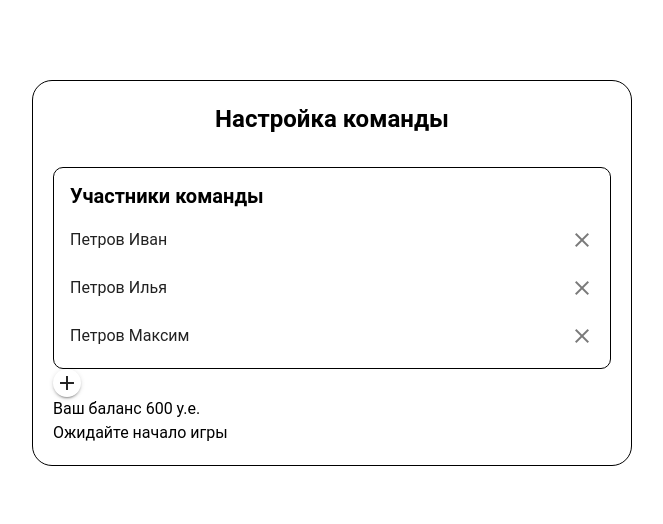
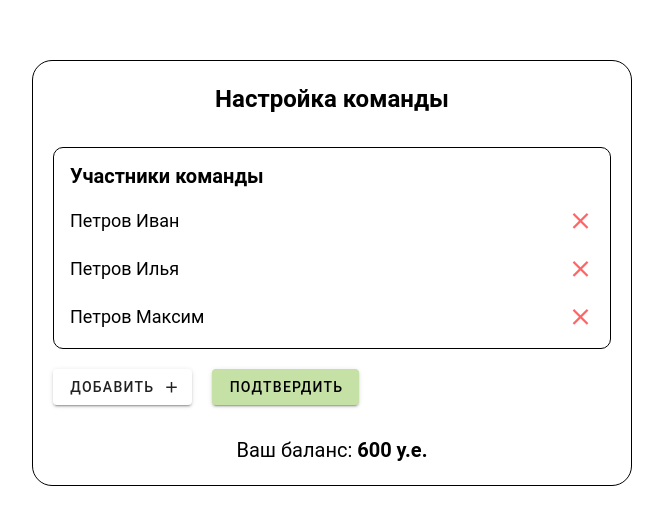
Before and after one commit to DDYunin/ui_game_carefully_startup, a Vue app: page /team in a window 1280 px wide. Shown: the part 142-666 px from the top of the page, without its empty margins (308-971 px from the left). Built offline with nearby package versions, Linux system fonts and the light colour scheme.

Commit message:
make team page

```diff
--- a/src/views/TeamView.vue
+++ b/src/views/TeamView.vue
@@ -1,45 +1,144 @@
 <script setup>
 import { ref } from 'vue';
 
-const items = ref(
-  [
-    { text: 'Петров Иван'},
-    { text: 'Петров Илья'},
-    { text: 'Петров Максим'},
+const items = ref([
+    { text: 'Петров Иван', id: 1},
+    { text: 'Петров Илья', id: 2},
+    { text: 'Петров Максим', id: 3},
   ]);
+
+const isReady = ref(false);
+const toggleReady = (on) => {
+  isReady.value = false;
+  if (on) {
+    isReady.value = true;
+  }
+}
+
+const deletePlayer = (delPlayerId) => {
+  items.value = items.value.filter(player => {
+    return player.id !== delPlayerId
+  })
+}
+
+const playerName = ref('');
+const playerSurName = ref('');
+
+const isDialogOpen = ref(false);
+const addPlayer = () => {
+  const name = playerName.value.trim();
+  const surname = playerSurName.value.trim()
+  if (
+    name === '' ||
+    surname === ''
+  ) {
+    return;
+  }
+  items.value.push({
+    id: Date.now(),
+    text: [name,surname].join(' ')
+  })
+  isDialogOpen.value = false
+}
+
 </script>
 
 <template>
   <div class="container">
     <div class="form">
       <header class="header">Настройка команды</header>
-      <div>
+      <div class="body">
         <v-list class="list">
           <v-list-subheader class="list__title">Участники команды</v-list-subheader>
-
           <v-list-item
             v-for="(item, i) in items"
             :key="i"
             :value="item"
-            color="primary"
+            class="list__item"
           >
           <template v-slot:append>
-            <v-icon icon="mdi-close"></v-icon>
+            <v-icon
+              icon="mdi-close"
+              class="list__delete-icon"
+              @click="deletePlayer(item.id)"
+            ></v-icon>
           </template>
             {{ item.text }}
           </v-list-item>
         </v-list>
-        <v-btn
-          density="compact"
-          icon="mdi-plus"
+        <div class="body__buttons">
+          <v-btn
+            append-icon="mdi-plus"
+            @click="isDialogOpen = true"
+          >
+            Добавить
+          </v-btn>
+          <v-btn
+            v-if="!isReady"
+            @click="toggleReady(true)"
+            color="light-green-lighten-3"
+          >
+            Подтвердить
+          </v-btn>
+          <v-btn
+            v-else
+            @click="toggleReady(false)"
+            color="red-darken-2"
+          >
+            Отменить
+          </v-btn>
+
+        </div>
+      </div>
+      <footer class="footer">
+        <p>
+          Ваш баланс: <span :style="{fontWeight: 700}">600 у.е.</span> </p>
+        <p
+          v-if="isReady"
         >
-        </v-btn>
-      </div>
-      <footer>
-        <p>Ваш баланс 600 у.е.</p>
-        <p>Ожидайте начало игры</p>
+          Ожидайте начала игры
+          <v-progress-circular
+            indeterminate="disable-shrink"
+            size="16"
+            width="2"
+          >
+          </v-progress-circular>
+        </p>
       </footer>
     </div>
+    <v-dialog
+      max-width="500"
+      v-model="isDialogOpen"
+    >
+        <v-card
+          title="Добавить участника"
+        >
+        <div
+          class="dialog"
+        >
+          <v-text-field
+            label="Имя"
+            required
+            v-model="playerName"
+          ></v-text-field>
+          <v-text-field
+            label="Фамилия"
+            required
+            v-model="playerSurName"
+          ></v-text-field>
+        </div>
+          <v-card-actions>
+            <v-btn
+              @click="isDialogOpen = false"
+              color="red-darken-2"
+            >Закрыть</v-btn>
+            <v-btn
+              @click="addPlayer"
+              color="light-green-lighten-3"
+            >Добавить</v-btn>
+          </v-card-actions>
+        </v-card>
+    </v-dialog>
   </div>
 </template>
 
@@ -64,9 +163,19 @@ const items = ref(
   margin-bottom: 30px;
 }
 
+.body {
+  margin-bottom: 30px;
+}
+
+.body__buttons {
+  display: flex;
+  column-gap: 20px;
+}
+
 .list {
   border: 1px solid black;
   border-radius: 10px;
+  margin-bottom: 20px;
 }
 
 .list__title {
@@ -74,4 +183,25 @@ const items = ref(
   color: black;
   font-size: 20px;
 }
+
+.list__item {
+  color: black;
+  font-size: 18px;
+}
+
+.list__delete-icon {
+  color: red;
+}
+
+.footer {
+  display: flex;
+  flex-direction: column;
+  align-items: center;
+  row-gap: 20px;
+  font-size: 20px;
+}
+
+.dialog {
+  padding: 0 30px;
+}
 </style>
```
